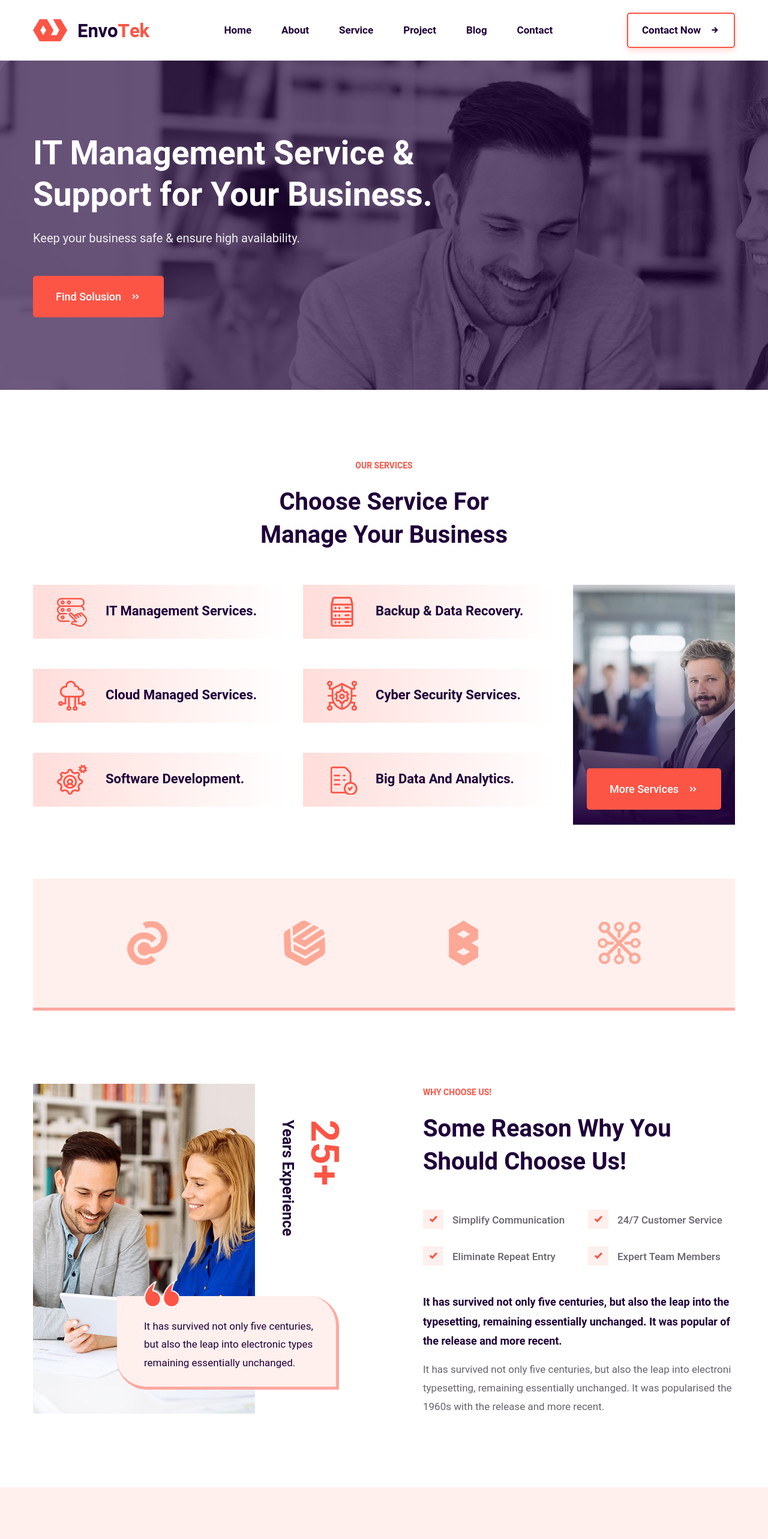
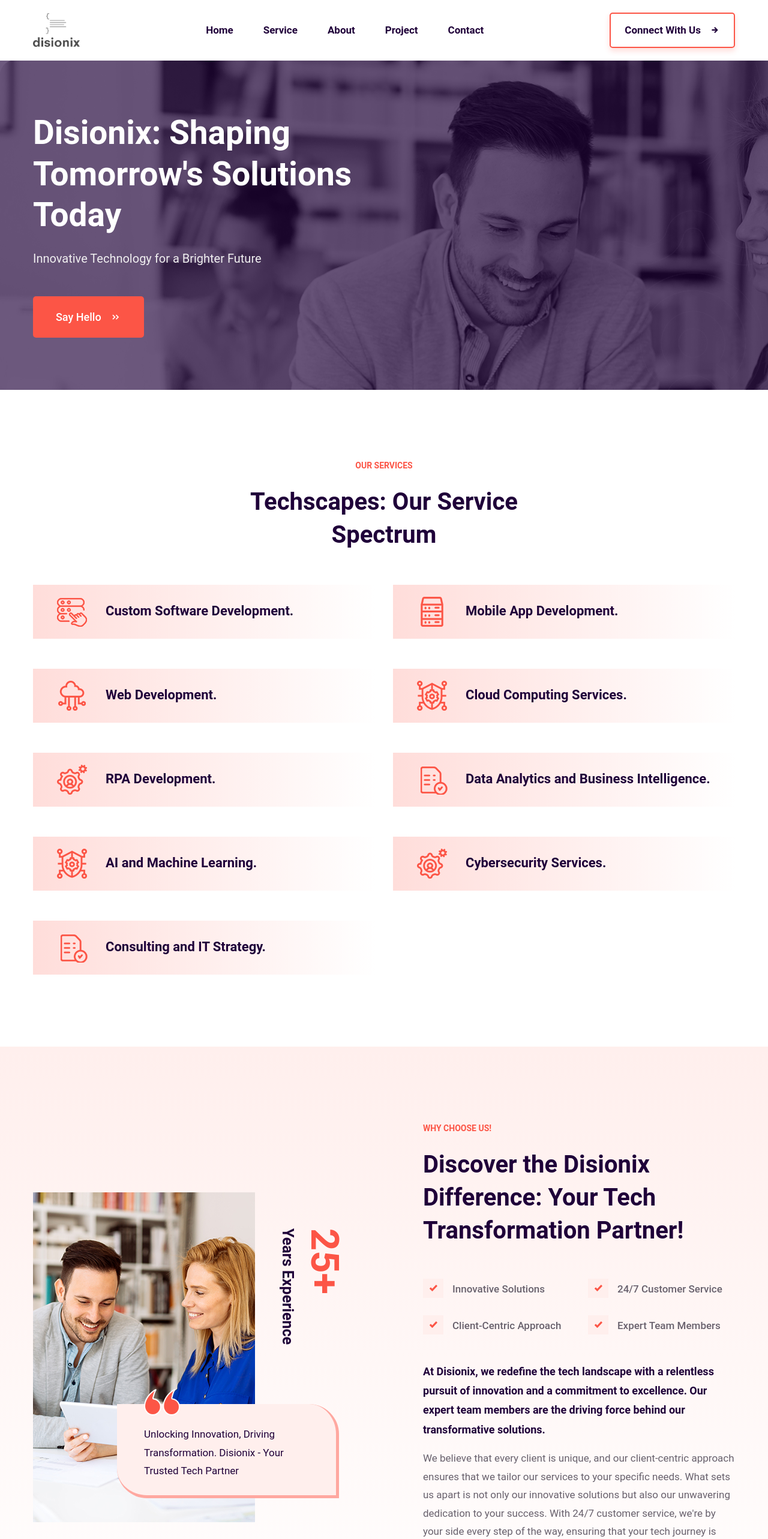
Before and after one commit to sharique5/disionix, a React (Create React App) app: page / in a window 1280 px wide. Shown: the top 2566 px of the page at 60% size. Built offline with nearby package versions, Linux system fonts and the light colour scheme.

Commit message:
redesign init commit

```diff
--- a/src/Components/Pages/HomePage/index.js
+++ b/src/Components/Pages/HomePage/index.js
@@ -1,25 +1,25 @@
 import React from "react";
 
-import BlogSection from "../../Utilities/BlogSection";
+// import BlogSection from "../../Utilities/BlogSection";
 import CallToAction from "../../Utilities/CallToAction";
 import ChooseusSection from "../../Utilities/ChooseusSection";
-import ClientsSection from "../../Utilities/ClientsSection";
+// import ClientsSection from "../../Utilities/ClientsSection";
 import HeroBanner from "../../Utilities/HeroBnner";
 import ProjectSection from "../../Utilities/ProjectSection";
 import ServiceSection from "../../Utilities/ServiceSection";
-import TestimonialSection from "../../Utilities/TestimonialSection";
+// import TestimonialSection from "../../Utilities/TestimonialSection";
 
 const HomePage = () => {
     return (
         <React.Fragment>
             <HeroBanner />
             <ServiceSection />
-            <ClientsSection />
+            {/* <ClientsSection /> */}
             <ChooseusSection />
             <ProjectSection />
-            <TestimonialSection />
+            {/* <TestimonialSection /> */}
             <CallToAction />
-            <BlogSection />
+            {/* <BlogSection /> */}
         </React.Fragment>
     );
 }
--- a/src/Components/Utilities/CallToAction/index.js
+++ b/src/Components/Utilities/CallToAction/index.js
@@ -10,16 +10,16 @@ const CallToAction = ({extraClass}) => {
                     <div className="row">
                         <div className="col-lg-6">
                             <div className="contact-withus-content">
-                                <h3>{"Contact With Us. To Require a Detailed Analysis of Your Plan."}</h3>
+                                <h3>{"Ready to innovate together? Contact us and let's start the conversation."}</h3>
                             </div>
                         </div>
                         <div className="col-lg-4 offset-lg-2">
                             <div className="contact-withus-num">
                                 <Link className="contact-number" to={"#"}>
-                                    {"+00 95 788 394"}
+                                    {/* {"+00 95 788 394"} */}
                                 </Link>
-                                <Link to={"/contact"} className="btn theme-btn">
-                                    {"Contact Today"}
+                                <Link to={"/#"} className="btn theme-btn">
+                                    {"Contact us right away"}
                                     <i className="icofont-double-right"></i>
                                 </Link>
                             </div>
--- a/src/Components/Utilities/ChooseusSection/index.js
+++ b/src/Components/Utilities/ChooseusSection/index.js
@@ -3,7 +3,7 @@ import chooseusimg from '../../../assets/images/chooseus/chooseus-img.jpg';
 import quotation from '../../../assets/images/chooseus/quotation-icon.png';
 const ChooseusSection = () => {
     return (
-        <section className="chooseus-section pt-120 rpt-100 pb-120 rpb-95">
+        <section className="project-section chooseus-section pt-120 rpt-100 pb-120 rpb-95">
             <div className="container">
                 <div className="row align-items-center">
                     <div className="col-lg-6">
@@ -17,7 +17,7 @@ const ChooseusSection = () => {
                             </div>
                             <div className="experience-content">
                                 <blockquote>
-                                    {"It has survived not only five centuries, but also the leap into electronic types remaining essentially unchanged."}
+                                    {"Unlocking Innovation, Driving Transformation. Disionix - Your Trusted Tech Partner"}
                                 </blockquote>
                                 <div className="quotation-icon">
                                     <img src={quotation} alt="Quotation" />
@@ -29,7 +29,7 @@ const ChooseusSection = () => {
                         <div className="chooseus-right-content">
                             <SectionTitle
                                 label={'Why Choose Us!'}
-                                title={'Some Reason Why You Should Choose Us!'}
+                                title={'Discover the Disionix Difference: Your Tech Transformation Partner!'}
                             />
                             <div className="chooseus-list">
                                 <div className="row">
@@ -37,11 +37,11 @@ const ChooseusSection = () => {
                                         <ul>
                                             <li>
                                                 <i className="icofont-check"></i>
-                                                {"Simplify Communication"}
+                                                {"Innovative Solutions"}
                                             </li>
                                             <li>
                                                 <i className="icofont-check"></i>
-                                                {"Eliminate Repeat Entry"}
+                                                {"Client-Centric Approach"}
                                             </li>
                                         </ul>
                                     </div>
@@ -60,9 +60,9 @@ const ChooseusSection = () => {
                                 </div>
                             </div>
                             <blockquote>
-                                {"It has survived not only five centuries, but also the leap into the typesetting, remaining essentially unchanged. It was popular of the release and more recent."}
+                                {"At Disionix, we redefine the tech landscape with a relentless pursuit of innovation and a commitment to excellence. Our expert team members are the driving force behind our transformative solutions."}
                             </blockquote>
-                            <p>{"It has survived not only five centuries, but also the leap into electroni typesetting, remaining essentially unchanged. It was popularised the 1960s with the release and more recent."}</p>
+                            <p>{"We believe that every client is unique, and our client-centric approach ensures that we tailor our services to your specific needs. What sets us apart is not only our innovative solutions but also our unwavering dedication to your success. With 24/7 customer service, we're by your side every step of the way, ensuring that your tech journey is seamless and your goals are achieved. Partner with us, and together, we'll turn your tech challenges into opportunities, leading you toward a brighter digital future."}</p>
                         </div>
                     </div>
                 </div>
--- a/src/Components/Utilities/Footer/index.js
+++ b/src/Components/Utilities/Footer/index.js
@@ -19,7 +19,7 @@ const footerPost = [
 const Footer = () => {
     return (
         <footer className="main-footer">
-            <div className="footer-wrap pt-115 rpt-95 pb-60 rpb-40">
+            {/* <div className="footer-wrap pt-115 rpt-95 pb-60 rpb-40">
                 <div className="container">
                     <div className="row">
                         <div className="col-lg-3 col-sm-6">
@@ -159,12 +159,12 @@ const Footer = () => {
                         </div>
                     </div>
                 </div>
-            </div>
+            </div> */}
             {/* <!-- Copyright Area --> */}
             <div className="copy-right-area">
                 <div className="container">
                     <div className="copy-right-text text-center">
-                        <p><span>{"Copyright"}</span> {"© 2021 | All Rights Reserved"}</p>
+                        <p><span>{"Copyright"}</span> {"© 2023 | All Rights Reserved"}</p>
                     </div>
                 </div>
             </div>
--- a/src/Components/Utilities/Header/index.js
+++ b/src/Components/Utilities/Header/index.js
@@ -60,14 +60,14 @@ const Header = () => {
                                         </li>
                                         <li>
                                             <NavLink onClick={() => setMobileMenu(false)} className="current-menu-item"
-                                                to={"/about"}>
-                                                {"About"}
+                                                to={"#service"}>
+                                                {"Service"}
                                             </NavLink>
                                         </li>
                                         <li>
                                             <NavLink onClick={() => setMobileMenu(false)} className="current-menu-item"
-                                                to={"/service-details"}>
-                                                {"Service"}
+                                                to={"/about"}>
+                                                {"About"}
                                             </NavLink>
                                         </li>
                                         <li>
@@ -76,12 +76,12 @@ const Header = () => {
                                                 {"Project"}
                                             </NavLink>
                                         </li>
-                                        <li>
+                                        {/* <li>
                                             <NavLink onClick={() => setMobileMenu(false)} className="current-menu-item"
                                                 to={"/blog-details"}>
                                                 {"Blog"}
                                             </NavLink>
-                                        </li>
+                                        </li> */}
                                         <li>
                                             <NavLink onClick={() => setMobileMenu(false)} className="current-menu-item"
                                                 to={"/contact"}>
@@ -95,8 +95,8 @@ const Header = () => {
                         </div>
 
                         <div className="menu-btn">
-                            <Link to={"/contact"} className="btn theme-btn">
-                                {"Contact Now"}
+                            <Link to={"#"} className="btn theme-btn">
+                                {"Connect With Us"}
                                 <i className="icofont-arrow-right"></i>
                             </Link>
                         </div>
--- a/src/Components/Utilities/HeroBnner/index.js
+++ b/src/Components/Utilities/HeroBnner/index.js
@@ -12,10 +12,10 @@ const HeroBanner = () => {
                 <div className="row">
                     <div className="col-12">
                         <div className="hero-content">
-                            <h1>{"IT Management Service & Support for Your Business."}</h1>
-                            <p>{"Keep your business safe & ensure high availability."}</p>
-                            <Link to={"/service-details"} className="btn theme-btn">
-                                {"Find Solusion"}
+                            <h1>{"Disionix: Shaping Tomorrow's Solutions Today"}</h1>
+                            <p>{"Innovative Technology for a Brighter Future"}</p>
+                            <Link to={"#"} className="btn theme-btn">
+                                {"Say Hello"}
                                 <i className="icofont-double-right"></i>
                             </Link>
                         </div>
--- a/src/Components/Utilities/ProjectSection/index.js
+++ b/src/Components/Utilities/ProjectSection/index.js
@@ -12,15 +12,15 @@ import { Link } from "react-router-dom";
 const project = [
     {
         thumb: thumb1,
-        title: 'IT Management Services.'
+        title: 'AI-Powered Automation.'
     },
     {
         thumb: thumb2,
-        title: 'Branding Development.'
+        title: 'RPA Implementation.'
     },
     {
         thumb: thumb3,
-        title: 'Technology Prototyping.'
+        title: 'Mobile App / Web Development.'
     },
     {
         thumb: thumb4,
@@ -30,14 +30,14 @@ const project = [
 
 const ProjectSection = () => {
     return (
-        <section className="project-section pt-110 rpt-90 pb-60">
+        <section className="pt-110 rpt-90 pb-60">
             <div className="container">
                 <div className="row">
                     <div className="col-12">
                         {/* Section Title */}
                         <SectionTitle
                             label={'Success Stories'}
-                            title={'Successfully Complete All Case of Clients.'}
+                            title={'Turning Challenges into Achievements.'}
                             extraClass={'text-center'}
                         />
                     </div>
@@ -54,10 +54,10 @@ const ProjectSection = () => {
                                                 <img src={data.thumb} alt={data.title} />
                                             </div>
                                             <div className="project-content">
-                                                <Link to={"/project-details"} className="project-icon">
+                                                <Link to={"/#"} className="project-icon">
                                                     <i className="icofont-arrow-right"></i>
                                                 </Link>
-                                                <h5><Link to={"/project-details"}>{data.title}</Link></h5>
+                                                <h5><Link to={"/#"}>{data.title}</Link></h5>
                                             </div>
                                         </div>
                                     </div>
@@ -72,10 +72,10 @@ const ProjectSection = () => {
                     <div className="col-lg-4">
                         <div className="project-item project-right-item" style={{ background: `url(${rightImg})` }}>
                             <div className="project-content">
-                                <Link to={"/project-details"} className="project-icon">
+                                <Link to={"/#"} className="project-icon">
                                     <i className="icofont-arrow-right"></i>
                                 </Link>
-                                <h5><Link to={"/project-details"}>{"Product Consultation."}</Link></h5>
+                                <h5><Link to={"/"}>{"Machine Learning for Predictive Analytics."}</Link></h5>
                             </div>
                         </div>
                     </div>
--- a/src/Components/Utilities/ServiceSection/index.js
+++ b/src/Components/Utilities/ServiceSection/index.js
@@ -8,33 +8,45 @@ import thumb4 from '../../../assets/images/service/serv-icon4.png';
 import thumb5 from '../../../assets/images/service/serv-icon5.png';
 import thumb6 from '../../../assets/images/service/serv-icon6.png';
 
-import serviceImg from '../../../assets/images/service/service-img.jpg';
+// import serviceImg from '../../../assets/images/service/service-img.jpg';
 
 const services = [
     {
         thumb: thumb1,
-        title: 'IT Management Services.',
+        title: 'Custom Software Development.',
     },
     {
         thumb: thumb2,
-        title: 'Backup & Data Recovery.',
+        title: 'Mobile App Development.',
     },
     {
         thumb: thumb3,
-        title: 'Cloud Managed Services.',
+        title: 'Web Development.',
     },
     {
         thumb: thumb4,
-        title: 'Cyber Security Services.',
+        title: 'Cloud Computing Services.',
     },
     {
         thumb: thumb5,
-        title: 'Software Development.',
+        title: 'RPA Development.',
     },
     {
         thumb: thumb6,
-        title: 'Big Data And Analytics.',
+        title: 'Data Analytics and Business Intelligence.',
     },
+    {
+        thumb: thumb4,
+        title: 'AI and Machine Learning.',
+    },
+    {
+        thumb: thumb5,
+        title: 'Cybersecurity Services.',
+    },
+    {
+        thumb: thumb6,
+        title: 'Consulting and IT Strategy.',
+    }
 ]
 
 const ServiceSection = () => {
@@ -47,13 +59,13 @@ const ServiceSection = () => {
                         {/* Section Title */}
                         <SectionTitle
                             label={'Our Services'}
-                            title={'Choose Service For Manage Your Business'}
+                            title={'Techscapes: Our Service Spectrum'}
                             extraClass={'text-center'}
                         />
                     </div>
                 </div>
                 <div className="row">
-                    <div className="col-lg-8 col-xl-9">
+                    <div className="col-lg-12 col-xl-12">
                         <div className="row">
                             {
                                 services.map((data, index) => (
@@ -75,7 +87,7 @@ const ServiceSection = () => {
 
                         </div>
                     </div>
-                    <div className="col-lg-4 col-xl-3">
+                    {/* <div className="col-lg-4 col-xl-3">
                         <div className="service-img" style={{ background: `url(${serviceImg})` }}>
                             <div className="service-details-btn">
                                 <Link to={"/service-details"} className="btn theme-btn">
@@ -84,7 +96,7 @@ const ServiceSection = () => {
                                 </Link>
                             </div>
                         </div>
-                    </div>
+                    </div> */}
                 </div>
             </div>
         </section>
--- a/src/assets/css/menu.css
+++ b/src/assets/css/menu.css
@@ -10,6 +10,19 @@
     background: #FFFFFF;
     -webkit-transition: all 500ms ease;
     transition: all 500ms ease;
+}
+
+.main-header .logo-outer {
+    height: 7vh;
+}
+
+.main-header .logo-outer .logo {
+    height: 7vh;
+}
+
+.main-header .logo-outer .logo img {
+    max-height: 100%;
+    max-width: 100%;
 }
 
 .fixed-header {
```
Also changed, not shown: src/assets/images/logo.png.
